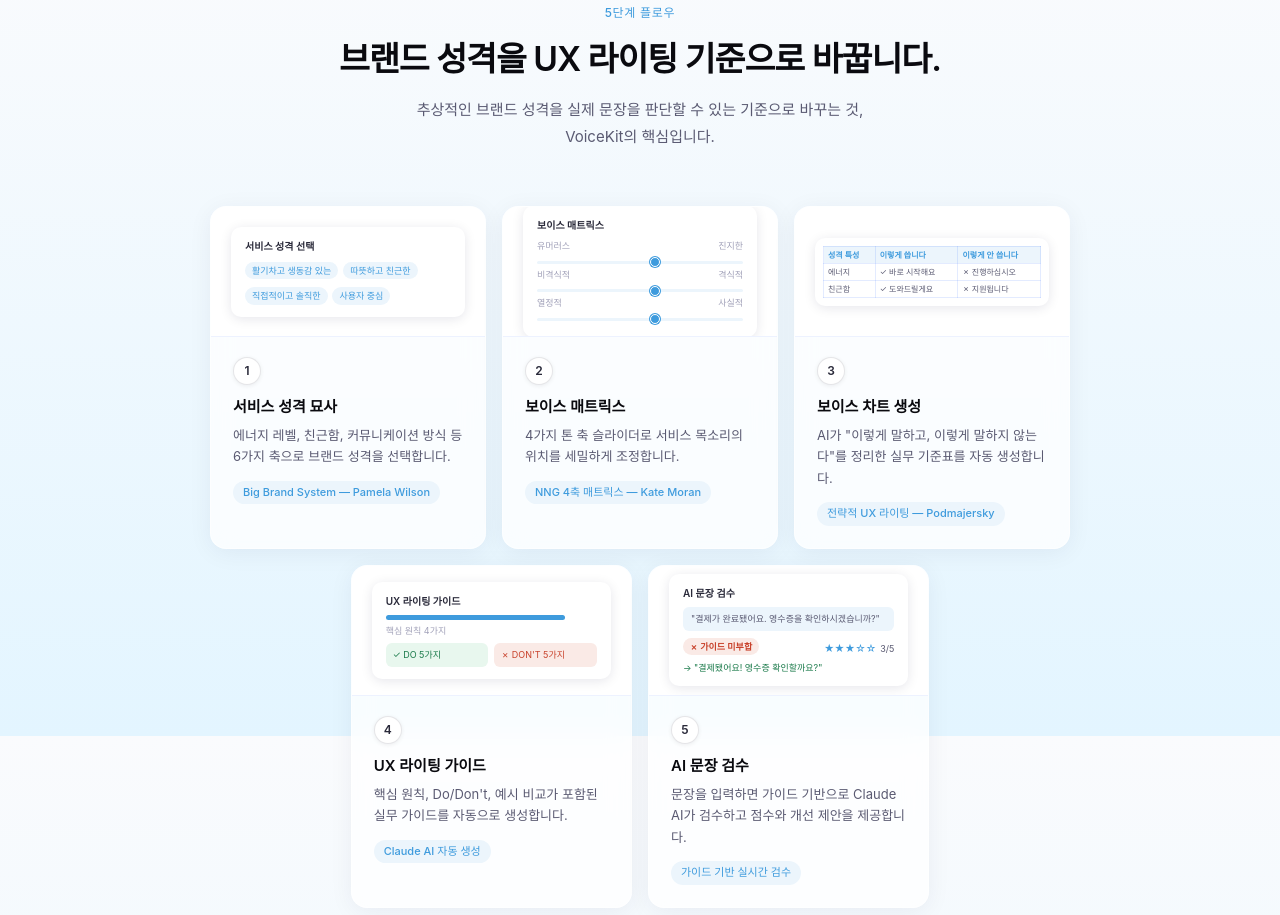
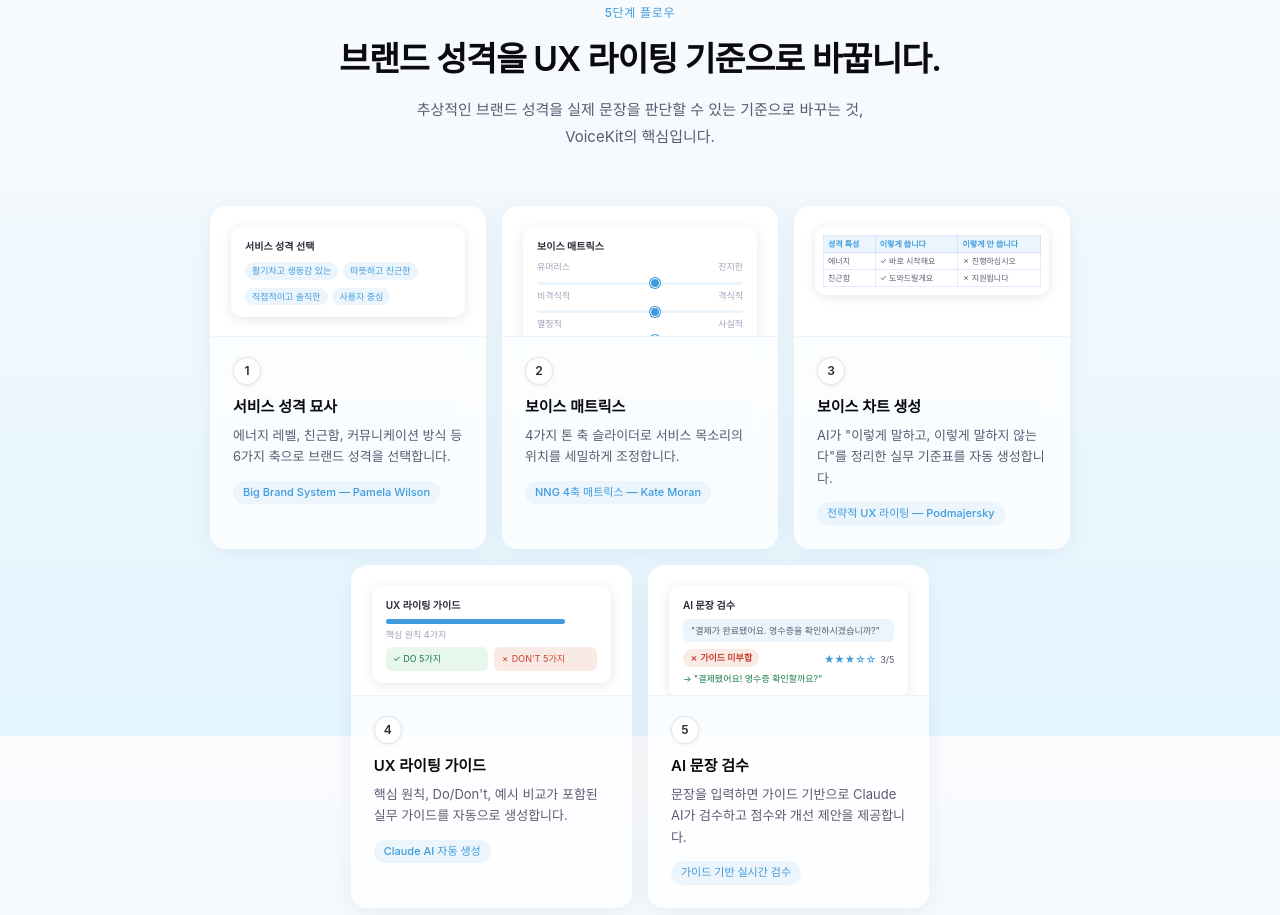
Before and after one commit to hayleyjyee/voicekit, a plain HTML site: page index.html in a window 1280 px wide. Shown: the part 1664-2579 px from the top of the page. Drawn offline with Linux system fonts and the light colour scheme; a web font is replaced by a local one.

Commit message:
Update index.html

```diff
--- a/index.html
+++ b/index.html
@@ -241,8 +241,8 @@ body {
 .step-card-preview {
   height: 130px;
   background: linear-gradient(135deg, #FFFFFF 0%, #FFFFFF 100%);
-  display: flex; align-items: center; justify-content: center;
-  padding: 20px;
+  display: flex; align-items: flex-start; justify-content: center;
+  padding: 20px 20px 0;
   border-bottom: 1px solid rgba(27,95,255,0.08);
   position: relative;
   overflow: hidden;
```
